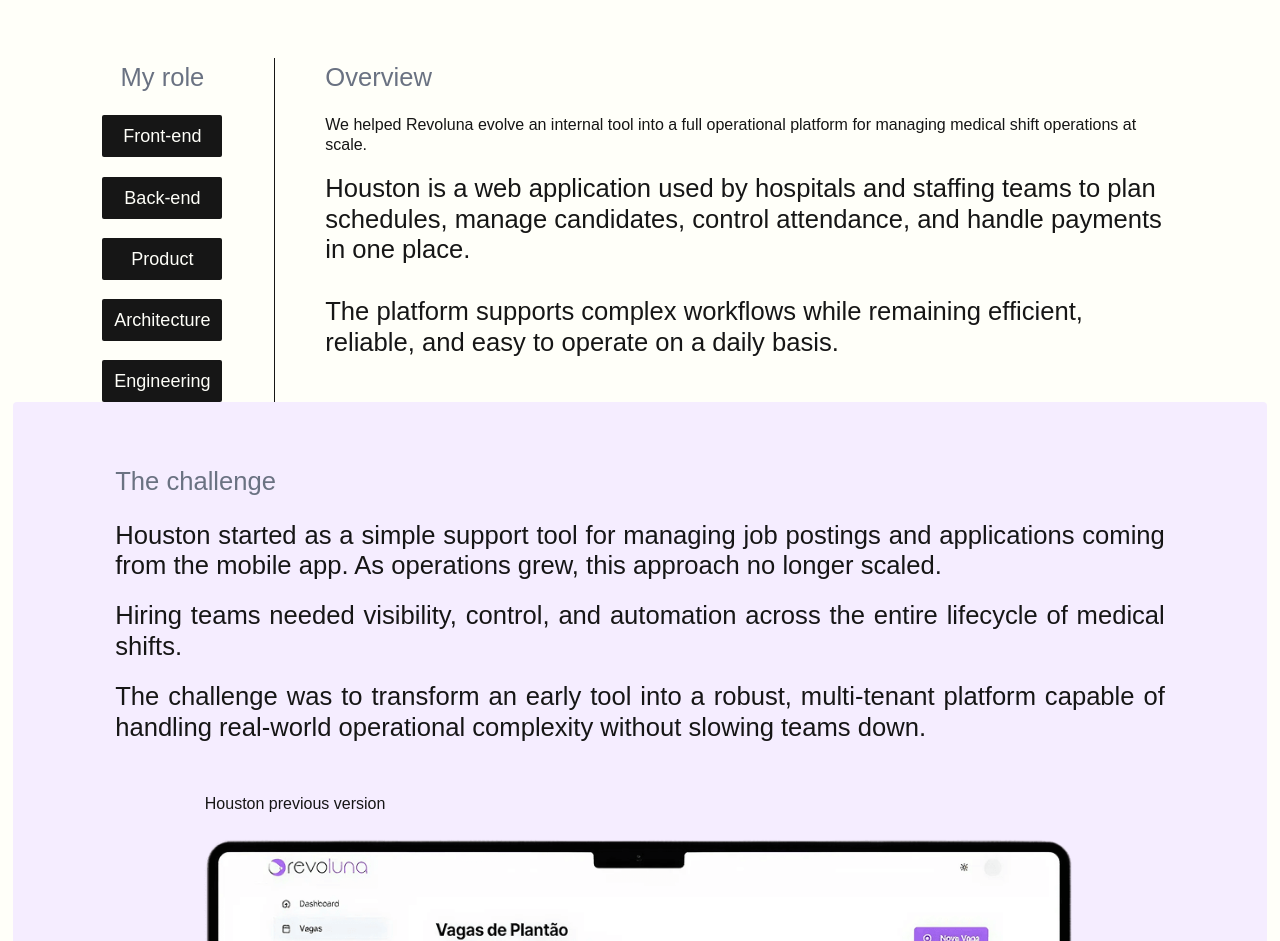
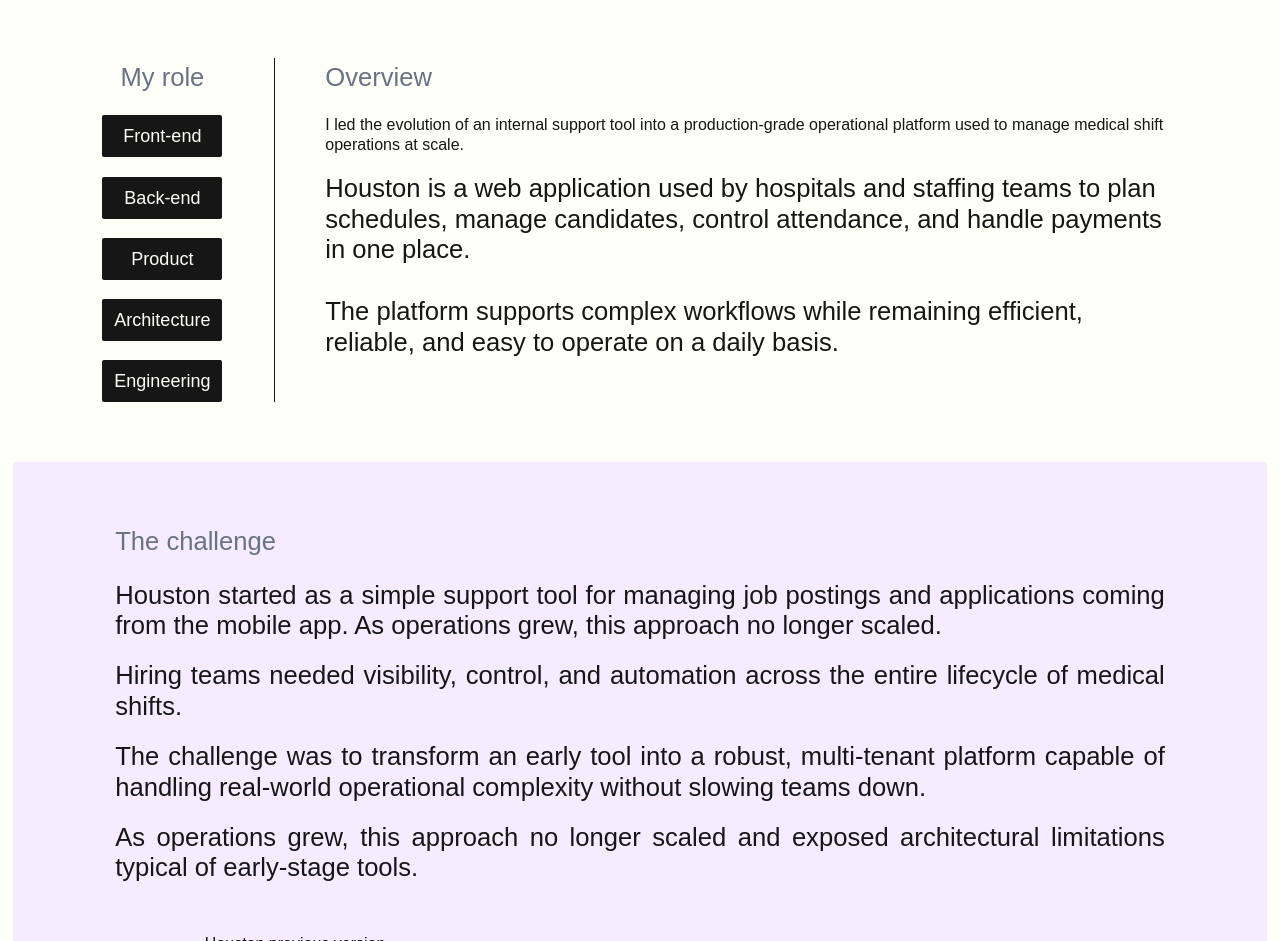
Before and after one commit to kenjimattos/portfolio, a Next.js app: page /work/houston in a window 1280 px wide. Shown: the part 591-1532 px from the top of the page. Built offline with nearby package versions, Linux system fonts and the light colour scheme; a web font is replaced by a local one.

Commit message:
feat: Ajustes de texto do case Houston

```diff
--- a/app/work/houston/page.tsx
+++ b/app/work/houston/page.tsx
@@ -33,7 +33,7 @@
       </section>
 
       {/* Overview Section */}
-      <section className="section w-full">
+      <section className="section-pb w-full">
         <div className="content-gap flex flex-col sm:flex-row">
           {/* Left - Tags */}
           <div className="text-gap flex flex-col items-start sm:items-center">
@@ -65,7 +65,7 @@
                 fontSize: "var(--font-large)",
               }}
             >
-              We helped Revoluna evolve an internal tool into a full operational platform for managing medical shift operations at scale.
+              I led the evolution of an internal support tool into a production-grade operational platform used to manage medical shift operations at scale.
             </p>
             <p
               className="text-left"
@@ -117,6 +117,14 @@
             }}
           >
             The challenge was to transform an early tool into a robust, multi-tenant platform capable of handling real-world operational complexity without slowing teams down.
+          </p>
+          <p
+            className="text-justify"
+            style={{
+              fontSize: "var(--font-medium)",
+            }}
+          >
+            As operations grew, this approach no longer scaled and exposed architectural limitations typical of early-stage tools.
           </p>
         </div>
         {/* Old app screenshot */}
@@ -387,14 +395,21 @@
               fontSize: "var(--font-medium)",
             }}
           >
-            Houston supports multiple hospitals, teams, and operational roles within the same platform. Access control was a critical part of the system design.
+            As Houston evolved into a multi-tenant platform, access control became a core requirement.
           </p>
           <p
             style={{
               fontSize: "var(--font-medium)",
             }}
           >
-            We implemented a role-based permission model that defines what each user can view, create, edit, or approve across different operational areas such as schedules, applications, attendance, and payments.
+            I led the implementation of role-based access control (RBAC) to manage permissions across schedules, applications, attendance, and payments, ensuring secure data isolation between hospitals, teams, and users.
+          </p>
+          <p
+            style={{
+              fontSize: "var(--font-medium)",
+            }}
+          >
+            Permissions are enforced consistently across frontend flows and backend validation, supporting multiple organizations and roles while keeping daily operations simple and reliable.
           </p>
         </div>
         <Image
@@ -418,9 +433,9 @@
             fontSize: "var(--font-medium)",
           }}
         >
-          I led the development and coordinated a team of three engineers, establishing clear workflows, code standards, and review practices to keep delivery consistent and scalable.
+          I took ownership of the web platform’s development and later coordinated a small team of three engineers, establishing workflows, code standards, and review practices as the system grew in complexity.
           <br /><br />
-          Implemented backend business rules using PostgreSQL to enforce operational constraints, approval flows, and financial consistency.
+          Implemented and refactored core business rules directly at the database level using PostgreSQL, ensuring data integrity across scheduling, attendance, and payment flows.
         </p>
 
         <Image
```
